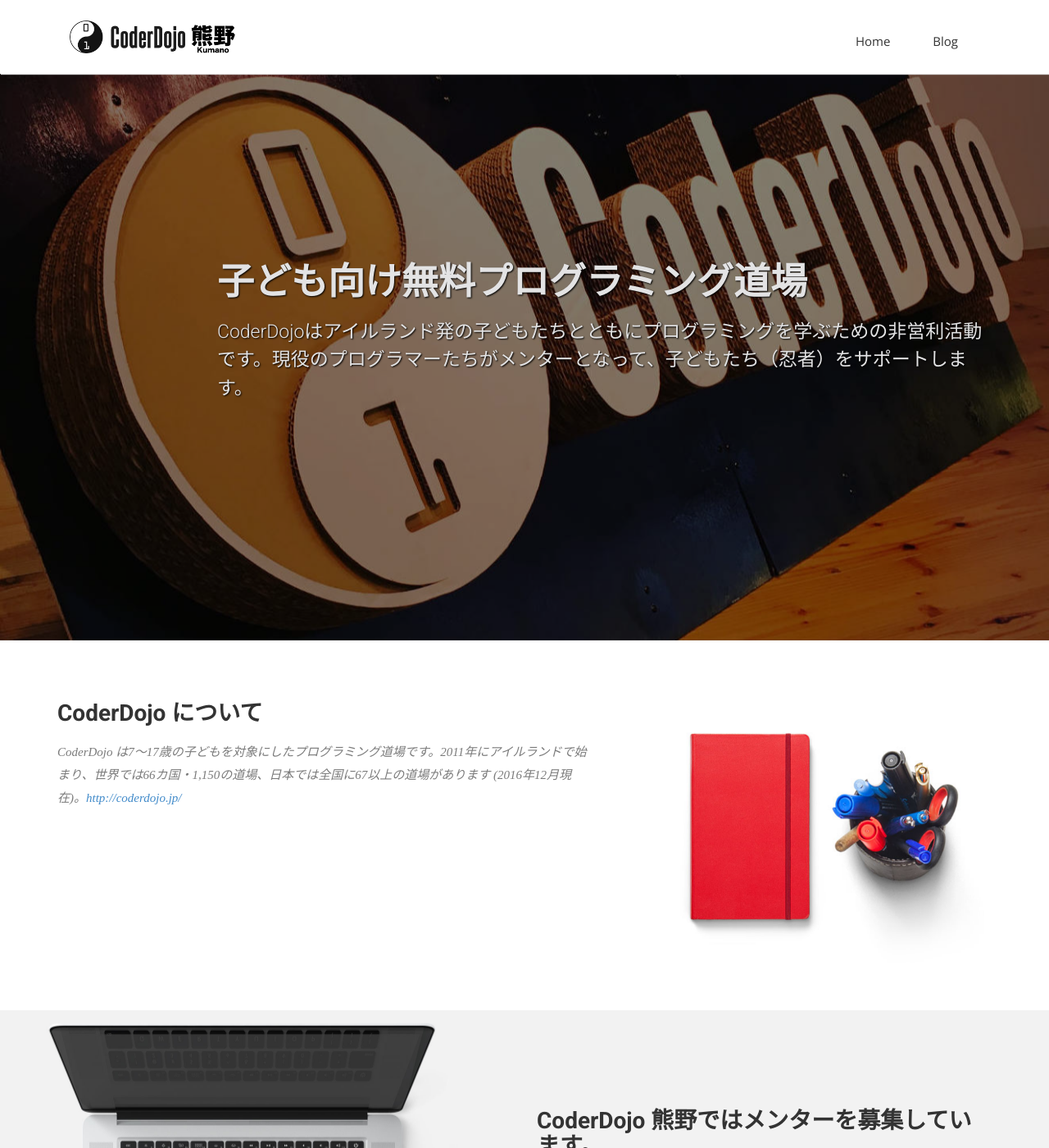
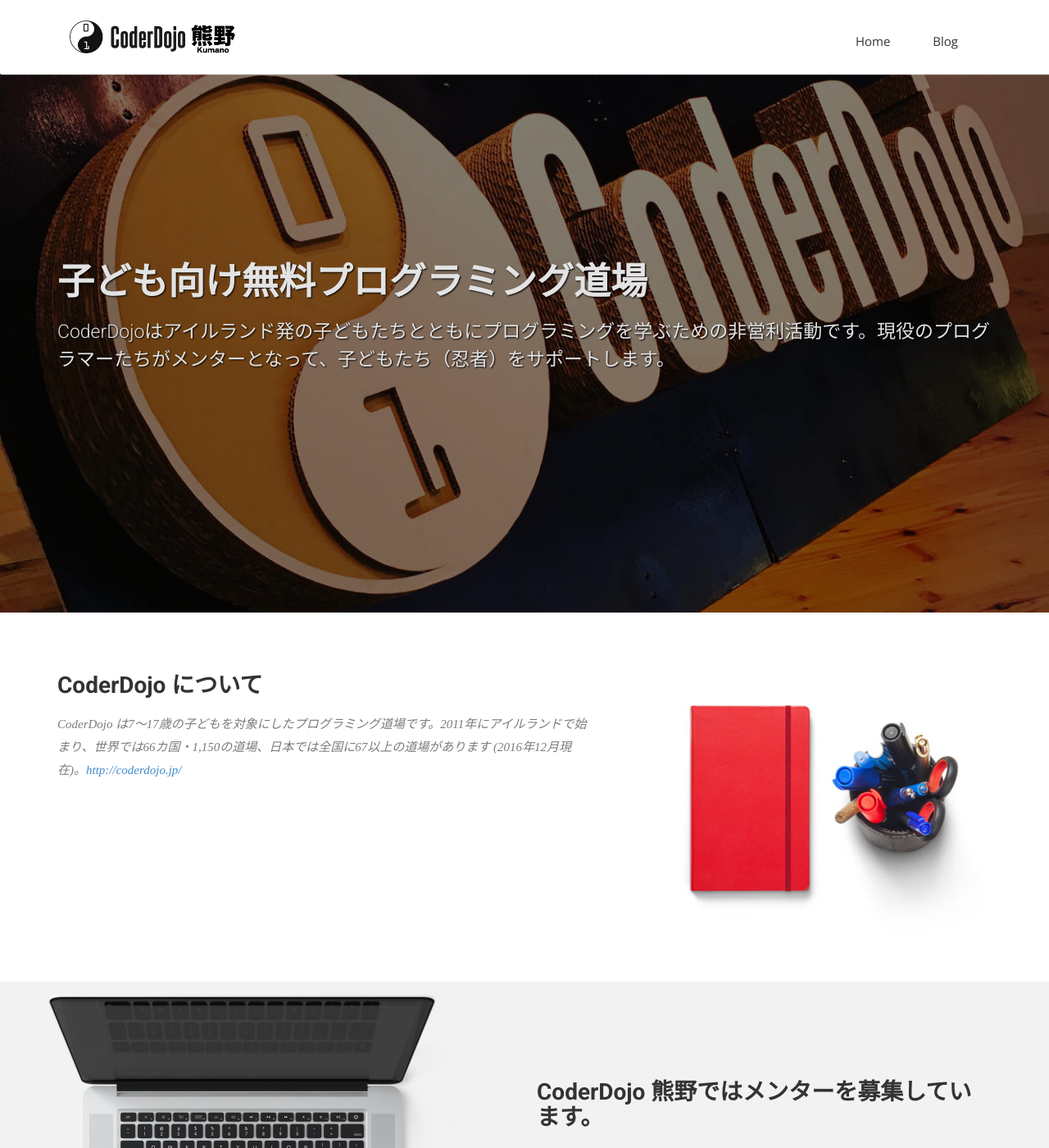
Before and after one commit to coderdojo-kumano/coderdojo-kumano.github.io, a Jekyll site: the page built from index.html, in a window 1280 px wide and 1400 px high. Shown: the whole window at 82% size. Built offline with Jekyll 4.4.1, drawn with Linux system fonts in a browser that asks for light colours; nearby versions of some CDN libraries; some web fonts are replaced.

Commit message:
improve style of posts

```diff
--- a/_layouts/post.html
+++ b/_layouts/post.html
@@ -7,6 +7,7 @@
   <section id="intro" style="border: 1px dotted #ddd;">
     <div class="container">
       <div class="row">
+        <div style="background-image: url({{ page.header-image }});" class="post-header"></div>
         <div>
           <div class="block">
             <h1>{{ page.title }}</h1>
--- a/css/coderdojo-kumano.css
+++ b/css/coderdojo-kumano.css
@@ -1,3 +1,13 @@
+body
+{
+  padding-top: 90px;
+}
+
+#global-header .block
+{
+  padding-left: 0;
+}
+
 .navbar-brand img
 {
   height: 40px;
@@ -27,7 +37,7 @@
 {
   background: none;
   text-shadow: 1px 1px 2px #000;
-  margin-top: 90px;
+  margin-top: 0;
 }
 
 #slider::before,
@@ -82,3 +92,11 @@
   width: 100% !important;
   margin: 0 !important;
 }
+
+.post-header
+{
+  height: 250px;
+  width: 100%;
+  background-size: cover;
+  background-position: center center;
+}
--- a/index.html
+++ b/index.html
@@ -9,7 +9,7 @@
 <section id="slider">
   <div class="container">
     <div class="row">
-      <div class="col-md-10 col-md-offset-2">
+      <div class="col-md-12">
         <div class="block">
           <h1 class="animated fadeInUp">子ども向け無料プログラミング道場</h1>
           <p class="animated fadeInUp">CoderDojoはアイルランド発の子どもたちとともにプログラミングを学ぶための非営利活動です。現役のプログラマーたちがメンターとなって、子どもたち（忍者）をサポートします。</p>
```
